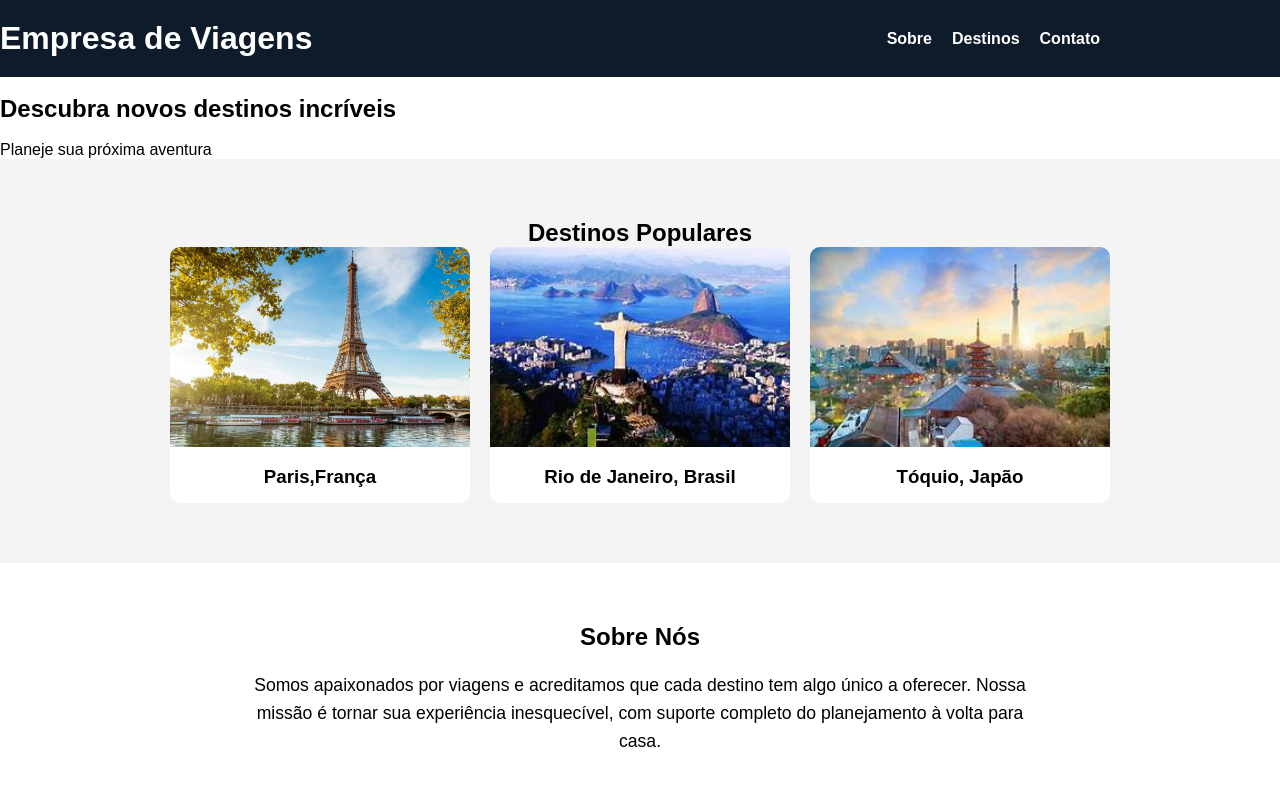
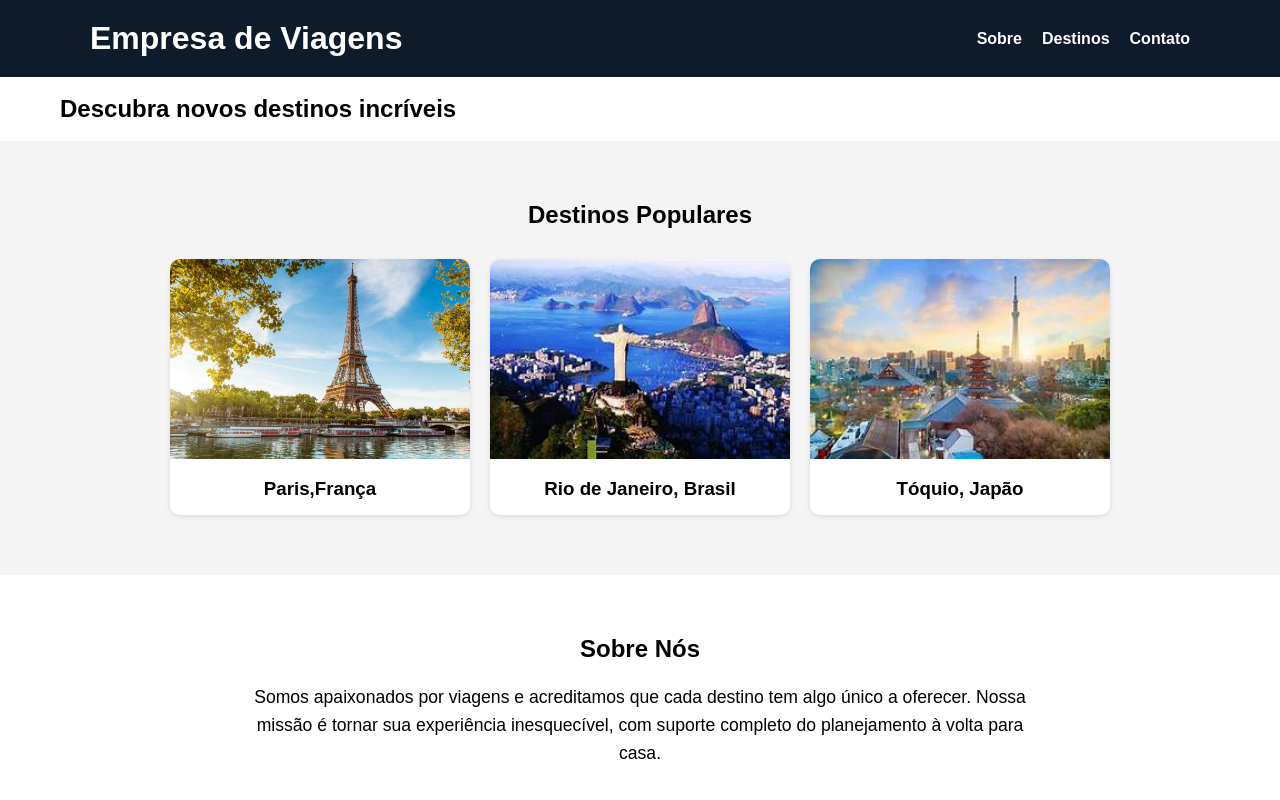
Before and after one commit to alicep303/Atividade, a plain HTML site: page index.html in a window 1280 px wide. Shown: the top 800 px of the page. Drawn offline with Linux system fonts and the light colour scheme.

Commit message:
ajuste final do html e css

```diff
--- a/index.html
+++ b/index.html
@@ -24,8 +24,8 @@
                 <div class="overlay">
                     <br>
                     <h2>Descubra novos destinos incríveis</h2>
-                  <br>
-                    <p>Planeje sua próxima aventura</p>
+                   <br>
+
                 </div>
             </section>
 
--- a/style.css
+++ b/style.css
@@ -13,14 +13,18 @@ header{
     background-color: #0d1b2a;
     color: #fff;
     padding: 20px 0;
+    position: sticky;
     top: 0;
     z-index: 10;
+}
+.overlay {
+    margin-left: 60px;
 }
 
 .container{
     width: 90%;
     max-width: 1100px;
-    margin: auto 0;
+    margin: auto;
     display: flex;
     justify-content: space-between;
     align-items: center;
@@ -59,7 +63,7 @@ font-weight: bold;
     flex-wrap: wrap;
     gap: 20px;
     justify-content: center;
-    margin-top: 30x;
+    margin-top: 30px;
 
 }
 
@@ -68,7 +72,7 @@ font-weight: bold;
     border-radius: 10px;
     overflow: hidden;
     width: 300px;
-    box-shadow: 0 2px 5px rgba(0,0,0,0,1);
+    box-shadow: 0 2px 5px rgba(0,0,0,0.1);
 }
 
 .card img {
@@ -121,7 +125,7 @@ form input, form textarea{
 }
 
 form button{
-    padding: 10x;
+    padding: 10px;
     background-color: #e94e36;
     color: white;
     border: none;
@@ -131,7 +135,7 @@ form button{
     width: 100px;
     height: 50px;
     align-self: center;
-    transition: backgroud-color 0.3 ease;
+    transition: backgroud-color 0.3s ease;
 }
 
 form button:hover{
```
